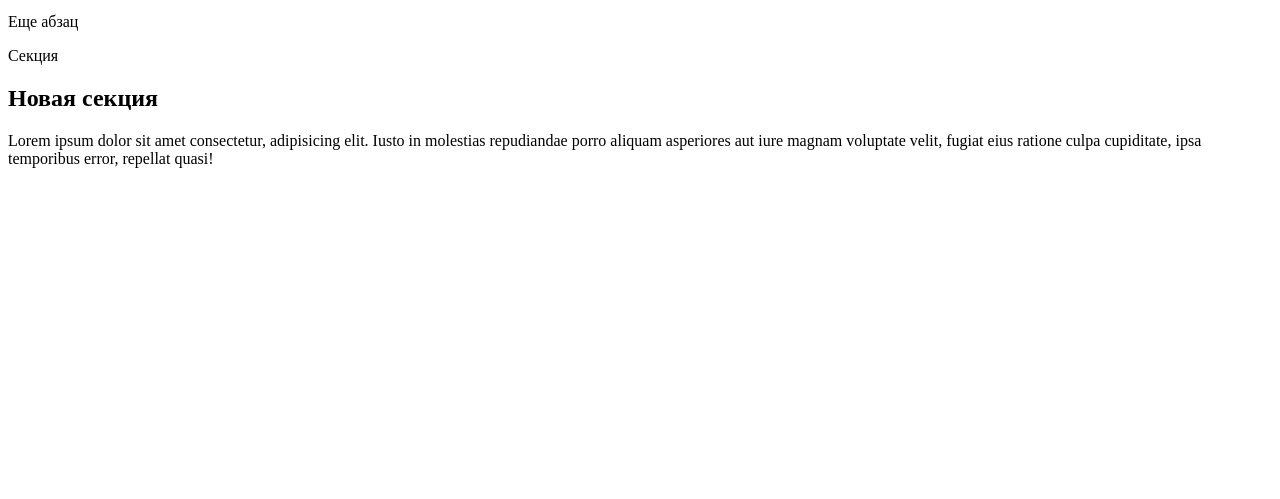
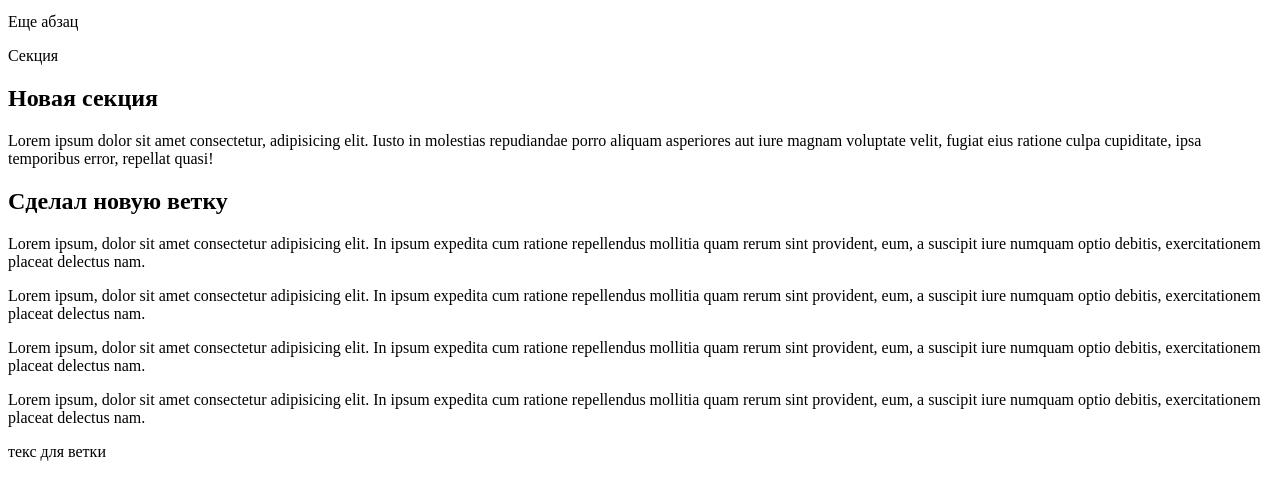
Before and after one commit to gorgreat/git-basics, a plain HTML site: page index.html in a window 1280 px wide. Shown: the part 119-618 px from the top of the page. Drawn offline with Linux system fonts and the light colour scheme.

Commit message:
делаем изменения в ветке

```diff
--- a/index.html
+++ b/index.html
@@ -17,5 +17,15 @@
         <h2 class="block-title">Новая секция</h2>
         <p>Lorem ipsum dolor sit amet consectetur, adipisicing elit. Iusto in molestias repudiandae porro aliquam asperiores aut iure magnam voluptate velit, fugiat eius ratione culpa cupiditate, ipsa temporibus error, repellat quasi!</p>
     </section>
+    <section>
+        <h2 class="">Сделал новую ветку</h2>
+        <p>Lorem ipsum, dolor sit amet consectetur adipisicing elit. In ipsum expedita cum ratione repellendus mollitia quam rerum sint provident, eum, a suscipit iure numquam optio debitis, exercitationem placeat delectus nam.</p>
+        <p>Lorem ipsum, dolor sit amet consectetur adipisicing elit. In ipsum expedita cum ratione repellendus mollitia quam rerum sint provident, eum, a suscipit iure numquam optio debitis, exercitationem placeat delectus nam.</p>
+        <p>Lorem ipsum, dolor sit amet consectetur adipisicing elit. In ipsum expedita cum ratione repellendus mollitia quam rerum sint provident, eum, a suscipit iure numquam optio debitis, exercitationem placeat delectus nam.</p>
+        <p>Lorem ipsum, dolor sit amet consectetur adipisicing elit. In ipsum expedita cum ratione repellendus mollitia quam rerum sint provident, eum, a suscipit iure numquam optio debitis, exercitationem placeat delectus nam.</p>
+        текс для ветки
+
+
+    </section>
 </body>
 </html>
```
Also changed, not shown: test.html (+17 -0 lines).
